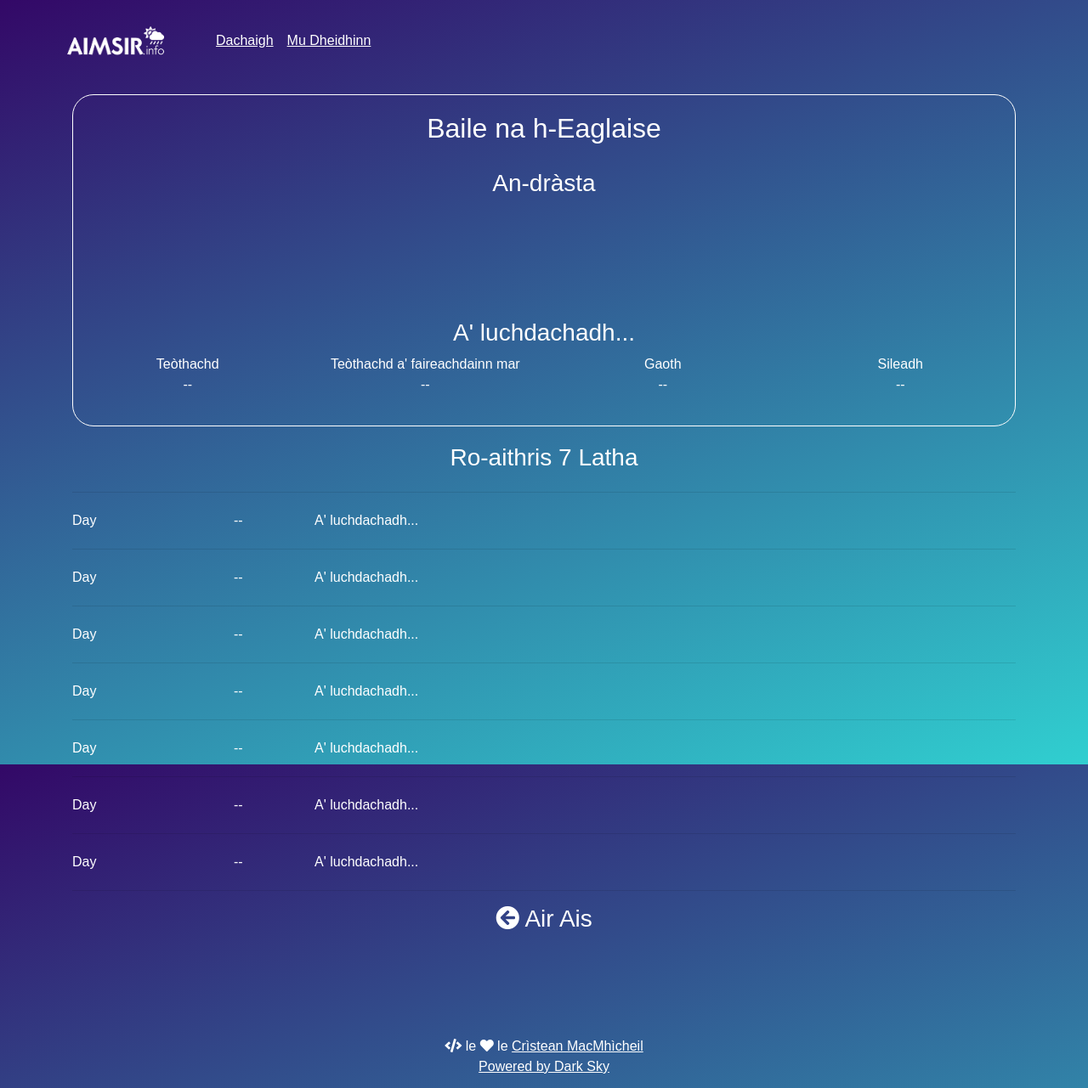
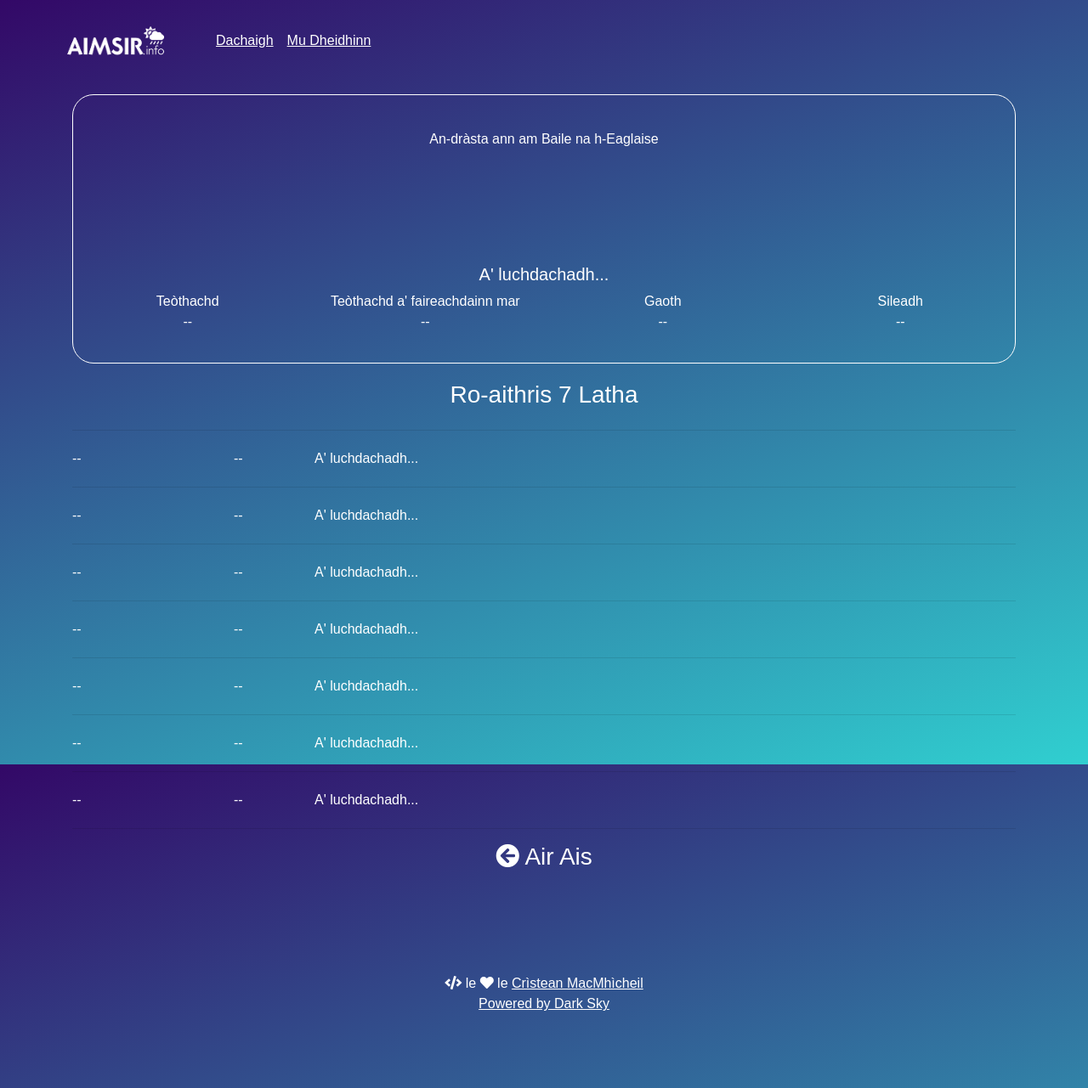
Before and after one commit to angeidheal/aimsir, a Jekyll site: the page built from baile/baile-na-h-eaglaise.html, in a window 1280 px wide. Shown: the whole page at 85% size. Built offline with Jekyll 4.4.1, drawn with Linux system fonts in a browser that asks for light colours; nearby versions of some CDN libraries; a script that is not in the unit is left out.

Commit message:
Update baile-na-h-eaglaise.html

```diff
--- a/baile/baile-na-h-eaglaise.html
+++ b/baile/baile-na-h-eaglaise.html
@@ -6,16 +6,15 @@
 
 <div class="container">
   <div class="current-weather">
-    <h2 class="location">Baile na h-Eaglaise</h2>
-    <h3 class="section-header">An-dràsta</h3>
+  <p class="section-header">An-dràsta ann am Baile na h-Eaglaise</p>
   <div class="row">
     <div class="col-md-12 weather-icon">
-        <canvas class="icon" width="128" height="128"></canvas>
+      <canvas class="icon" width="112" height="112"></canvas>
     </div>
   </div>
   <div class="row">
     <div class="col-md-12">
-        <h3 class="current-summary">A' luchdachadh...</h3>
+      <h5 class="current-summary">A' luchdachadh...</h5>
     </div>
   </div>
   <div class="row">
@@ -44,7 +43,7 @@
 
     <div class="row daily-summary day-1">
       <div class="col-md-2 day-1-day">
-          Day
+        --
       </div>
       <div class="col-md-1 day-1-temp">
         --
@@ -58,7 +57,7 @@
 
     <div class="row daily-summary day-2">
       <div class="col-md-2 day-2-day">
-          Day
+        --
       </div>
       <div class="col-md-1 day-2-temp">
         --
@@ -72,7 +71,7 @@
 
     <div class="row daily-summary day-3">
       <div class="col-md-2 day-3-day">
-          Day
+        --
       </div>
       <div class="col-md-1 day-3-temp">
         --
@@ -86,7 +85,7 @@
 
     <div class="row daily-summary day-4">
       <div class="col-md-2 day-4-day">
-          Day
+        --
       </div>
       <div class="col-md-1 day-4-temp">
         --
@@ -100,7 +99,7 @@
 
     <div class="row daily-summary day-5">
       <div class="col-md-2 day-5-day">
-          Day
+        --
       </div>
       <div class="col-md-1 day-5-temp">
         --
@@ -114,7 +113,7 @@
 
     <div class="row daily-summary day-6">
       <div class="col-md-2 day-6-day">
-          Day
+        --
       </div>
       <div class="col-md-1 day-6-temp">
         --
@@ -128,7 +127,7 @@
 
     <div class="row daily-summary day-7">
       <div class="col-md-2 day-7-day">
-          Day
+        --
       </div>
       <div class="col-md-1 day-7-temp">
         --
```
Lines whose indentation alone changed are shown as unchanged.
